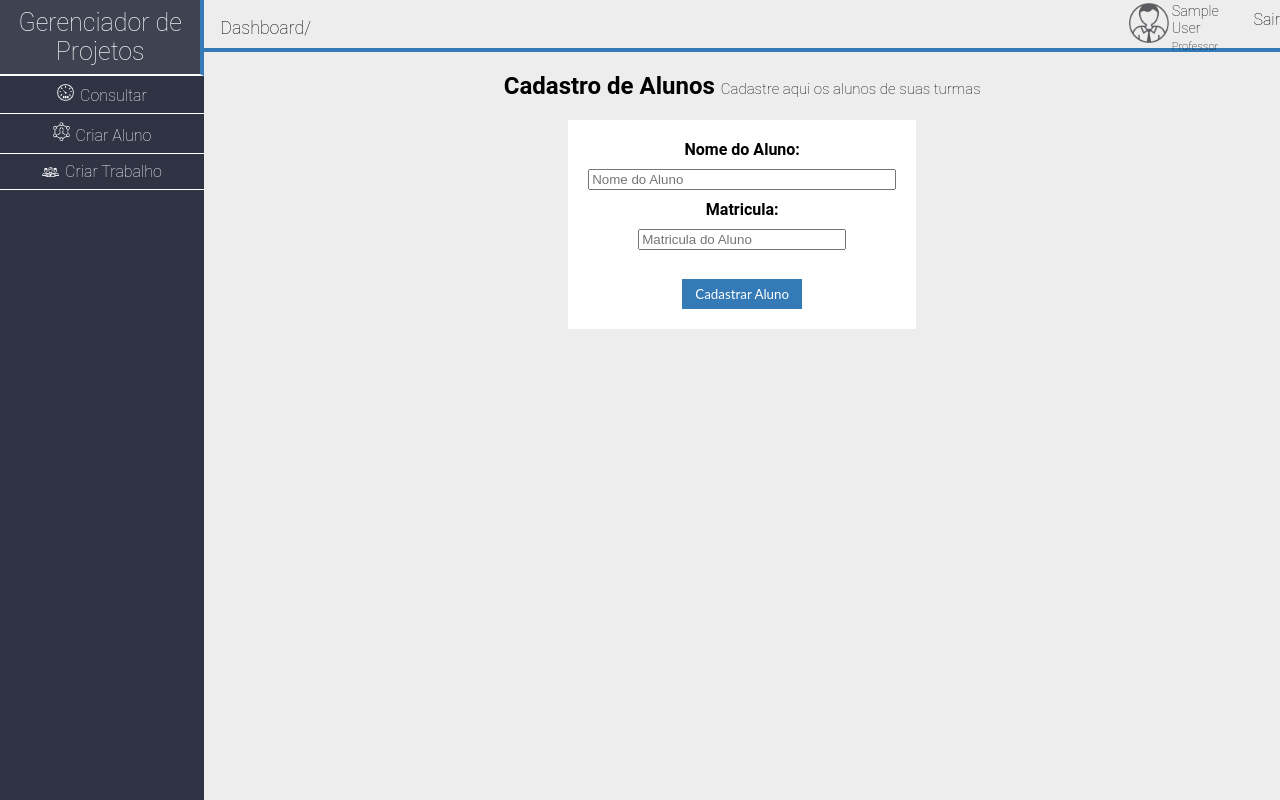
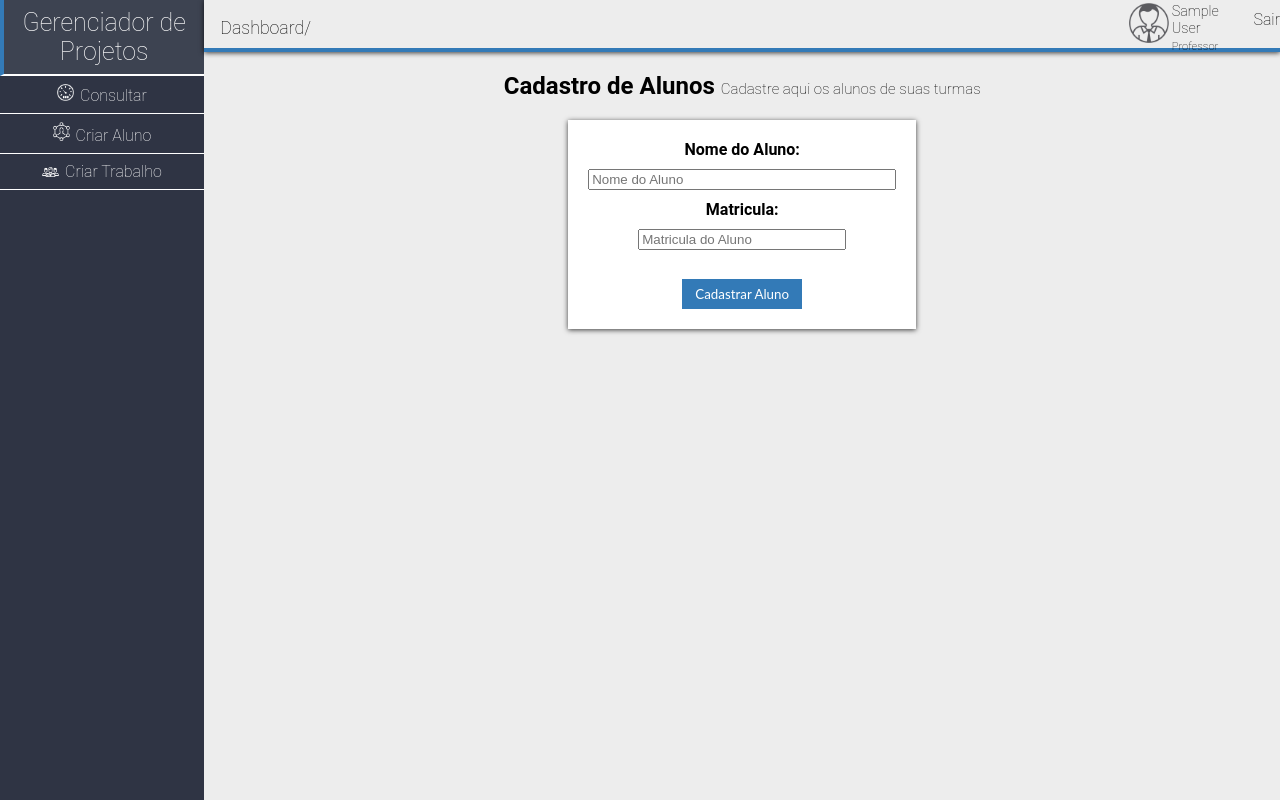
Before and after one commit to gabrielrdourado/Gerenciador-de-Projetos, a PHP site: page /Aula/criarAluno.php in a window 1280 px wide. Run offline with PHP 8.4, Linux system fonts and the light colour scheme; the visitor is signed in with stand-in values (Sample User, id 1).

Commit message:
CSS atualizado

```diff
--- a/css/styleCriarAluno.css
+++ b/css/styleCriarAluno.css
@@ -32,7 +32,10 @@
     margin: 0 auto;
     padding: 20px;
     background-color:white;
-    border-radius: solid 5px grey ;
+    border-radius: solid 5px grey;
+    -webkit-box-shadow: 0px 1px 5px 0px rgba(0,0,0,0.75);
+    -moz-box-shadow: 0px 1px 5px 0px rgba(0,0,0,0.75);
+    box-shadow: 0px 1px 5px 0px rgba(0,0,0,0.75);
 }
 
 #btCadastrarAluno {
--- a/css/styleDashboard.css
+++ b/css/styleDashboard.css
@@ -28,6 +28,9 @@
     display: flex;
     flex-direction: row;
     border-bottom: solid #337ab7 4px;
+    -webkit-box-shadow: 0px 1px 5px 0px rgba(0,0,0,0.75);
+    -moz-box-shadow: 0px 1px 5px 0px rgba(0,0,0,0.75);
+    box-shadow: 0px 1px 5px 0px rgba(0,0,0,0.75);
 }
 
 #descricao {
@@ -78,7 +81,7 @@
 
 .vertical-menu a:hover {
     background-color: #3d4351;
-    border-right: #337ab7 solid 4px;
+    border-left: #337ab7 solid 4px;
   }
 
 .menuLogo a {
--- a/css/stylecriarTrabalho.css
+++ b/css/stylecriarTrabalho.css
@@ -32,6 +32,9 @@
     padding: 20px;
     background-color:white;
     border-radius: solid 5px grey;
+    -webkit-box-shadow: 0px 1px 5px 0px rgba(0,0,0,0.75);
+    -moz-box-shadow: 0px 1px 5px 0px rgba(0,0,0,0.75);
+    box-shadow: 0px 1px 5px 0px rgba(0,0,0,0.75);
 }
 
 #imagens {
```
